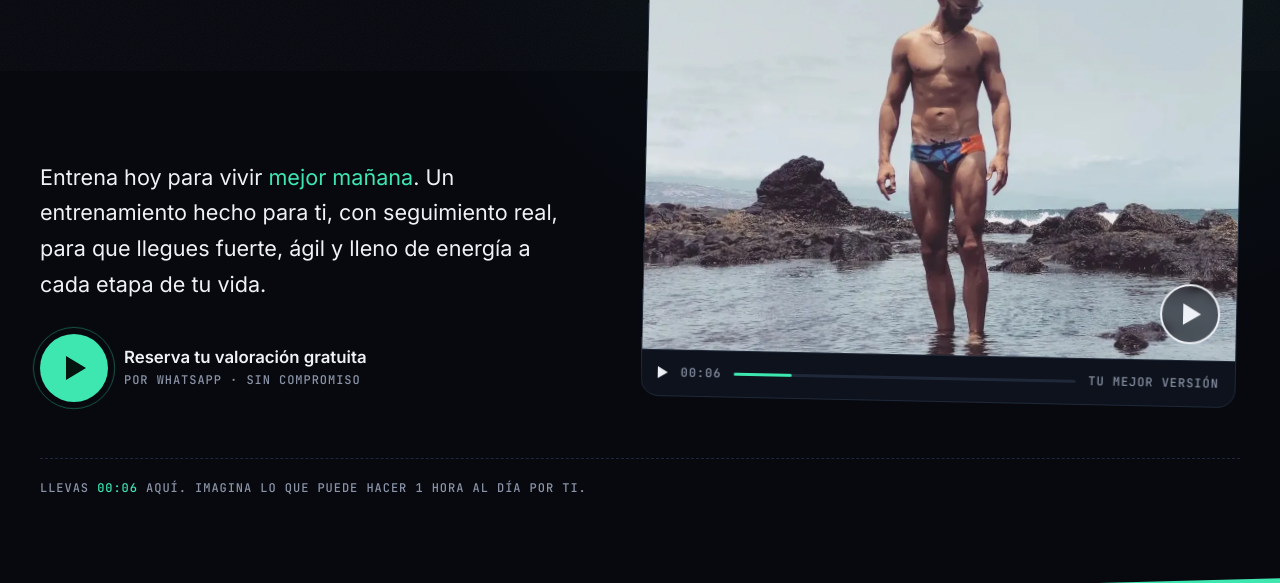
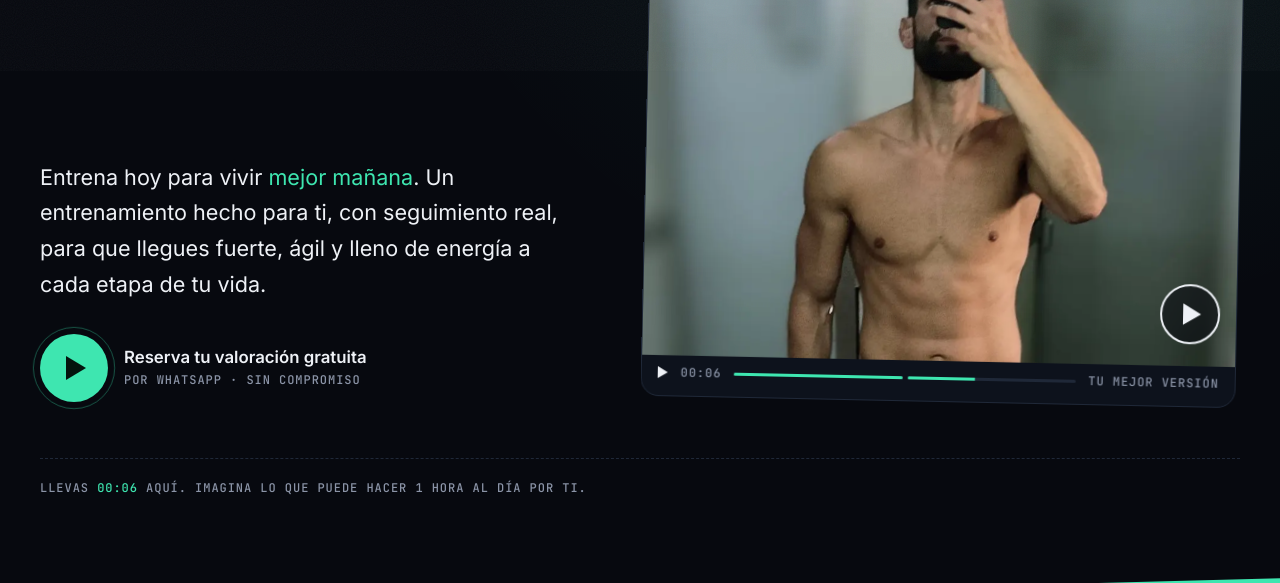
Before and after one commit to Aleuhiro7/davidorihuelaweb, a plain HTML site: page index.html in a window 1280 px wide. Shown: the part 729-1312 px from the top of the page. Drawn offline with Linux system fonts and the light colour scheme.

Commit message:
Carrusel automático de fotos en el reproductor de la portada (playa + espejo)
Co-Authored-By: Claude Opus 5.5 <noreply@anthropic.com>
Claude-Session: https://claude.ai/code/session_01B44Vbo7TC2Hw4TNxBs9qfe

```diff
--- a/index.html
+++ b/index.html
@@ -72,16 +72,22 @@
 
           <a href="https://wa.me/34600000000" class="player" data-wa target="_blank" rel="noopener" aria-label="Reserva tu valoración gratuita por WhatsApp">
             <div class="player__screen">
-              <picture class="player__img">
-                <source srcset="david.webp" type="image/webp">
-                <img src="david.jpg" alt="David Orihuela, entrenador personal" width="1004" height="690" fetchpriority="high">
-              </picture>
+              <div class="slides">
+                <picture class="slide is-active">
+                  <source srcset="david.webp" type="image/webp">
+                  <img src="david.jpg" alt="David Orihuela en la playa" width="1004" height="690" fetchpriority="high">
+                </picture>
+                <picture class="slide">
+                  <source srcset="david-2.webp" type="image/webp">
+                  <img src="david-2.jpg" alt="David Orihuela, entrenador personal" width="1004" height="690" decoding="async">
+                </picture>
+              </div>
               <span class="player__big"><svg><use href="#tri"/></svg></span>
             </div>
             <div class="player__controls mono">
               <svg class="player__mini"><use href="#tri"/></svg>
               <span class="js-timer">00:00</span>
-              <span class="player__track"><span class="player__head"></span></span>
+              <span class="player__track" aria-hidden="true"><i class="is-active"></i><i></i></span>
               <span>Tu mejor versión</span>
             </div>
           </a>
--- a/script.js
+++ b/script.js
@@ -3,15 +3,31 @@ document.getElementById("year").textContent = new Date().getFullYear();
 
 // Cronómetro: tiempo que el visitante lleva en la página
 const timers = document.querySelectorAll(".js-timer");
-const head = document.querySelector(".player__head");
 const start = Date.now();
 const tick = () => {
   const s = Math.floor((Date.now() - start) / 1000);
   const txt = String(Math.floor(s / 60)).padStart(2, "0") + ":" + String(s % 60).padStart(2, "0");
   timers.forEach((t) => { t.textContent = txt; });
-  if (head) head.style.width = Math.min(8 + s * 1.5, 100) + "%";
 };
 setInterval(tick, 1000);
+
+// Carrusel de fotos del reproductor: pasan solas
+const slides = document.querySelectorAll(".slide");
+const bars = document.querySelectorAll(".player__track i");
+const SLIDE_TIME = 5000;
+let current = 0;
+document.documentElement.style.setProperty("--slide-time", SLIDE_TIME + "ms");
+const showSlide = (n) => {
+  current = n % slides.length;
+  slides.forEach((s, i) => s.classList.toggle("is-active", i === current));
+  bars.forEach((b, i) => {
+    b.classList.remove("is-active", "is-done");
+    void b.offsetWidth; // reinicia la animación de la barra
+    if (i < current) b.classList.add("is-done");
+    if (i === current) b.classList.add("is-active");
+  });
+};
+if (slides.length > 1) setInterval(() => showSlide(current + 1), SLIDE_TIME);
 
 // Barra de progreso tipo reproductor según el scroll
 const fill = document.querySelector(".scrub__fill");
--- a/styles.css
+++ b/styles.css
@@ -81,7 +81,12 @@ body::before { content: ""; position: fixed; inset: 0; pointer-events: none; z-i
 .player:hover { transform: rotate(0); }
 .player__screen { aspect-ratio: 16 / 11; position: relative; display: grid; place-items: center;
   background: radial-gradient(circle at 75% 80%, rgba(62,230,176,.16), transparent 55%), repeating-linear-gradient(135deg, #0f1522 0 14px, #111827 14px 28px); }
-.player__img, .player__img img { position: absolute; inset: 0; width: 100%; height: 100%; object-fit: cover; object-position: 50% 50%; display: block; }
+.slides, .slide, .slide img { position: absolute; inset: 0; width: 100%; height: 100%; }
+.slide { opacity: 0; transition: opacity 1.1s ease; }
+.slide.is-active { opacity: 1; }
+.slide img { object-fit: cover; display: block; transform: scale(1.001); }
+.slide.is-active img { animation: kenburns 6s ease-out forwards; }
+@keyframes kenburns { from { transform: scale(1.001); } to { transform: scale(1.06); } }
 .player__tag { position: absolute; left: 14px; top: 14px; color: var(--muted); border: 1px solid var(--line); padding: .25rem .55rem; border-radius: 6px; background: rgba(7,9,15,.6); }
 .player__big { position: absolute; right: 16px; bottom: 16px; width: 60px; height: 60px; backdrop-filter: blur(4px); border-radius: 50%; background: rgba(7,9,15,.55); border: 2px solid var(--text); display: grid; place-items: center; transition: background .2s, border-color .2s; }
 .player__big svg { width: 18px; height: 22px; margin-left: 4px; color: var(--text); }
@@ -89,8 +94,12 @@ body::before { content: ""; position: fixed; inset: 0; pointer-events: none; z-i
 .player:hover .player__big svg { color: var(--accent-ink); }
 .player__controls { display: flex; align-items: center; gap: .8rem; padding: .8rem 1rem; color: var(--muted); border-top: 1px solid var(--line); }
 .player__mini { width: 10px; height: 12px; color: var(--text); flex: none; }
-.player__track { flex: 1; height: 3px; background: var(--line); border-radius: 3px; position: relative; }
-.player__head { position: absolute; left: 0; top: 0; bottom: 0; width: 8%; background: var(--accent); border-radius: 3px; transition: width 1s linear; }
+.player__track { flex: 1; display: flex; gap: 5px; }
+.player__track i { flex: 1; height: 3px; background: var(--line); border-radius: 3px; position: relative; overflow: hidden; }
+.player__track i::after { content: ""; position: absolute; inset: 0; background: var(--accent); transform: scaleX(0); transform-origin: left; }
+.player__track i.is-done::after { transform: scaleX(1); }
+.player__track i.is-active::after { animation: fillbar var(--slide-time, 5s) linear forwards; }
+@keyframes fillbar { to { transform: scaleX(1); } }
 .player__controls span:last-child { white-space: nowrap; }
 
 .counter { margin-top: clamp(2.5rem, 5vw, 3.5rem); color: var(--muted); padding-top: 1.25rem; border-top: 1px dashed var(--line); }
@@ -194,7 +203,7 @@ picture.about__photo { display: block; overflow: hidden; background: var(--panel
 @media (prefers-reduced-motion: reduce) {
   html { scroll-behavior: auto; }
   .reveal { opacity: 1; transform: none; transition: none; }
-  .tape__track, .rec i, .playcta__circle::before { animation: none; }
+  .tape__track, .rec i, .playcta__circle::before, .slide.is-active img { animation: none; }
   .timeline__fill { transition: none; }
 }
 
```
Also changed, not shown: david-2.jpg (added), david-2.webp (added).
